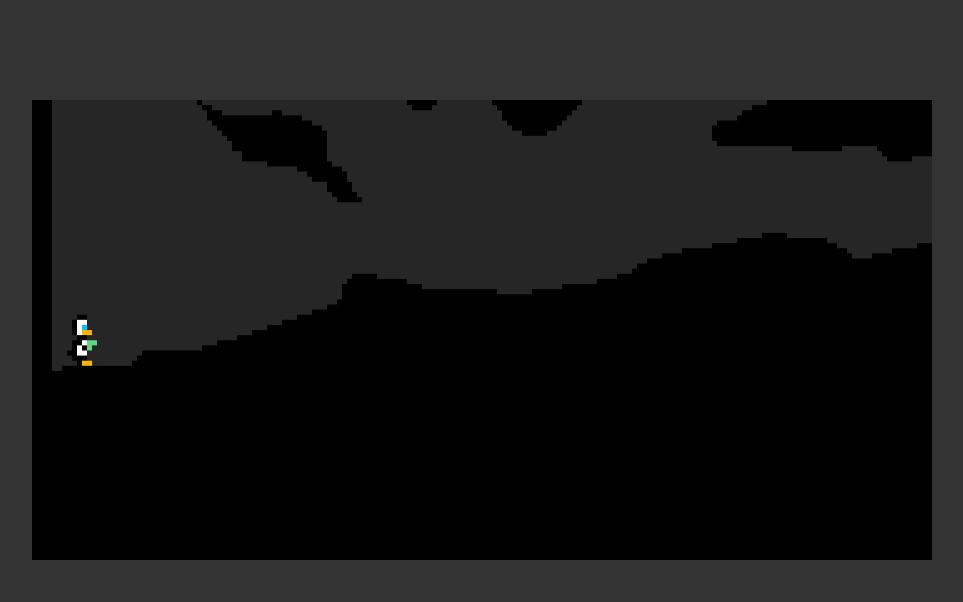
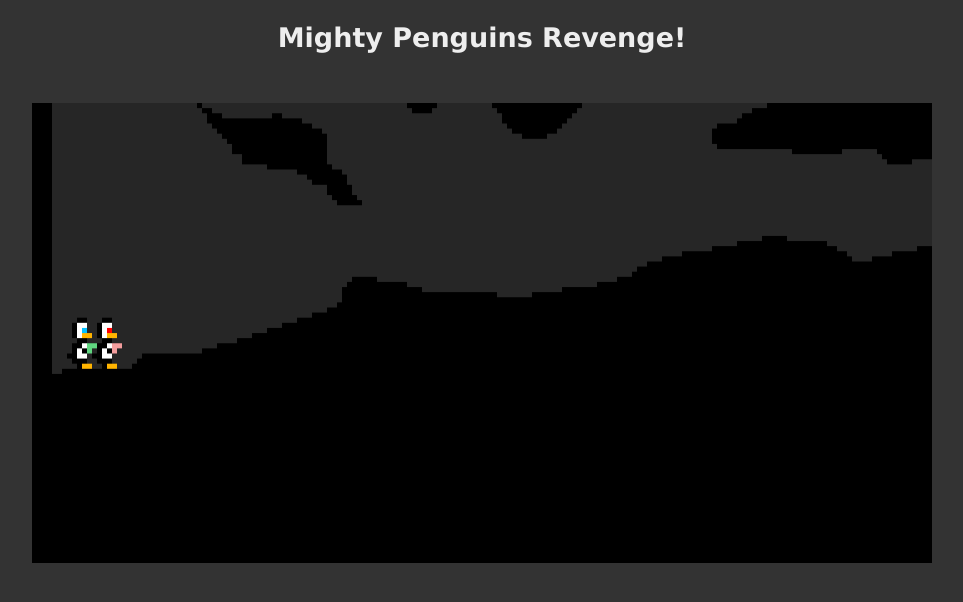
Before and after one commit to afronski/mighty-penguins-revenge, a website: page client/index.html in a window 1280 px wide. Shown: the whole page, without its empty margins (158-1121 px from the left). Drawn offline with Linux system fonts and the light colour scheme.

Commit message:
[#2] Small refactoring related with Entities, Player and Enemies.

```diff
--- a/client/index.html
+++ b/client/index.html
@@ -6,7 +6,11 @@
     <script src="/libraries/jaws.js"></script>
     <script src="/libraries/utils.js"></script>
 
+    <script src="/src/Constants.js"></script>
+    <script src="/src/Entity.js"></script>
+    <script src="/src/Enemy.js"></script>
     <script src="/src/Player.js"></script>
+    <script src="/src/Bullet.js"></script>
     <script src="/src/World.js"></script>
     <script src="/src/Game.js"></script>
     <script src="/src/EntryPoint.js"></script>
@@ -16,7 +20,10 @@
     <title>Mighty Penguins Revenge!</title>
   </head>
 
-  <body class="body-sizing">
-    <canvas width="900" height="450" class="canvas-sizing"></canvas>
+  <body>
+    <section class="container">
+      <h1>Mighty Penguins Revenge!</h1>
+      <canvas width="900" height="450" class="viewport"></canvas>
+    </section>
   </body>
 </html>
--- /dev/null
+++ b/client/src/Bullet.js
@@ -0,0 +1,4 @@
+(function () {
+    "use strict";
+
+} ());
--- /dev/null
+++ b/client/src/Constants.js
@@ -0,0 +1,23 @@
+(function () {
+    "use strict";
+
+    window.Constants = {
+        Scale: 5,
+
+        EntitySize: {
+            Width: 6,
+            Height: 11
+        },
+
+        FrameDurationForEntity: 125,
+
+        JumpingVelocity: -10,
+        MovingVelocity: 4,
+
+        MaxGravity: 10,
+        WorldGravity: 0.5,
+
+        CollisionMargin: 5
+    };
+
+} ());
--- /dev/null
+++ b/client/src/Enemy.js
@@ -0,0 +1,14 @@
+(function (Entity) {
+    "use strict";
+
+    function Enemy(options) {
+        Entity.call(this, options);
+
+        this.initialize("Enemy.png");
+    }
+
+    Enemy.prototype = Entity.prototype;
+
+    window.Enemy = Enemy;
+
+} (window.Entity));
--- /dev/null
+++ b/client/src/Entity.js
@@ -0,0 +1,94 @@
+(function (jaws, Constants) {
+    "use strict";
+
+    var DefaultPosition = {
+        x: 100,
+        y: 100
+    };
+
+    function Entity(options) {
+        if (!options) {
+            options = DefaultPosition;
+        }
+
+        options.scale_image = Constants.Scale;
+        options.anchor = "center_bottom";
+
+        jaws.Sprite.call(this, options);
+
+        this.vx = 0;
+        this.vy = 0;
+
+        this.col_rect = function () {
+            return this.rect().clone();
+        };
+
+        this.prepare = function () {
+            this.vx = 0;
+        };
+
+        this.rest = function () {
+            this.setImage(this.restAnimation.frames[0]);
+        };
+
+        this.jump = function () {
+            if (!this.jumping && this.can_jump) {
+                this.vy = Constants.JumpingVelocity;
+
+                this.jumping = true;
+                this.can_jump = false;
+            } else {
+                this.can_jump = true;
+            }
+        };
+
+        this.right = function () {
+            this.vx = Constants.MovingVelocity;
+            this.flipped = false;
+        };
+
+        this.left = function () {
+            this.vx = -Constants.MovingVelocity;
+            this.flipped = true;
+        };
+
+        this.update = function () {
+            if (this.vx !== 0) {
+                this.setImage(this.runAnimation.next());
+            }
+
+            if (this.jumping) {
+                this.setImage(this.jumpAnimation.frames[0]);
+            }
+
+            if (!this.jumping && this.vy >= 0 && this.vx === 0) {
+                this.setImage(this.restAnimation.frames[0]);
+            }
+        };
+
+        this.initialize = function (assetName) {
+            this.asset = assetName;
+
+            this.animations = new jaws.Animation({
+                sprite_sheet: assetName,
+
+                frame_size: [ Constants.EntitySize.Width, Constants.EntitySize.Height ],
+                frame_duration: Constants.FrameDurationForEntity,
+
+                scale_image: Constants.Scale
+            });
+
+            this.restAnimation = this.animations.slice(0, 2);
+            this.runAnimation = this.animations.slice(2, 6);
+            this.jumpAnimation = this.animations.slice(6, 7);
+
+            // Initial position.
+            this.rest();
+        };
+    }
+
+    Entity.prototype = jaws.Sprite.prototype;
+
+    window.Entity = Entity;
+
+} (window.jaws, window.Constants));
--- a/client/src/Game.js
+++ b/client/src/Game.js
@@ -4,21 +4,29 @@
     var DefaultAssetsPrefix = "/images/",
 
         UsedKeys = [ "up", "down", "left", "right", "space" ],
-
         Assets = [
             "Enemy.png",
             "Player.png"
-        ];
+        ],
+
+        RootPath;
+
+    function getRootPath() {
+        return RootPath;
+    }
 
     function setUp(assetsPath) {
+        RootPath = assetsPath || DefaultAssetsPrefix;
+
         jaws.unpack();
-        jaws.assets.setRoot(assetsPath || DefaultAssetsPrefix).add(Assets);
+        jaws.assets.setRoot(RootPath).add(Assets);
 
         jaws.preventDefaultKeys(UsedKeys);
     }
 
     window.Game = {
-        setUp: setUp
+        setUp: setUp,
+        getRootPath: getRootPath
     };
 
 } (window.jaws));
--- a/client/src/Player.js
+++ b/client/src/Player.js
@@ -1,90 +1,14 @@
-(function (jaws) {
+(function (Entity) {
     "use strict";
 
-    var DefaultPlayerPosition = {
-        x: 100,
-        y: 100
-    };
+    function Player(options) {
+        Entity.call(this, options);
 
-    function Player(options) {
-        if (!options) {
-            options = DefaultPlayerPosition;
-        }
-
-        options.scale_image = 5;
-        options.anchor = "center_bottom";
-
-        jaws.Sprite.call(this, options);
-
-        this.animations = new jaws.Animation({
-            sprite_sheet: "Player.png",
-
-            frame_size: [ 6, 11 ],
-            frame_duration: 125,
-
-            scale_image: options.scale_image
-        });
-
-        this.vx = 0;
-        this.vy = 0;
-
-        this.restAnimation = this.animations.slice(0, 2);
-        this.runAnimation = this.animations.slice(2, 6);
-        this.jumpAnimation = this.animations.slice(6, 7);
-
-        this.col_rect = function () {
-            return this.rect().clone();
-        };
-
-        this.prepare = function () {
-            this.vx = 0;
-        };
-
-        this.rest = function () {
-            this.setImage(this.restAnimation.frames[0]);
-        };
-
-        this.jump = function () {
-            if (!this.jumping && this.can_jump) {
-                this.vy = -10;
-
-                this.jumping = true;
-                this.can_jump = false;
-            } else {
-                this.can_jump = true;
-            }
-        };
-
-        this.right = function () {
-            this.vx = 4;
-            this.flipped = false;
-        };
-
-        this.left = function () {
-            this.vx = -4;
-            this.flipped = true;
-        };
-
-        this.update = function () {
-            if (this.vx !== 0) {
-                this.setImage(this.runAnimation.next());
-            }
-
-            if (this.jumping) {
-                this.setImage(this.jumpAnimation.frames[0]);
-            }
-
-            if (!this.jumping && this.vy >= 0 && this.vx === 0) {
-                this.setImage(this.restAnimation.frames[0]);
-            }
-        };
-
-        // Initial position.
-        this.rest();
+        this.initialize("Player.png");
     }
 
-    Player.prototype = jaws.Sprite.prototype;
+    Player.prototype = Entity.prototype;
 
     window.Player = Player;
 
-} (window.jaws));
+} (window.Entity));
--- a/client/src/World.js
+++ b/client/src/World.js
@@ -1,8 +1,5 @@
-(function (jaws, Player, isTrue) {
+(function (jaws, Player, Enemy, Constants, isTrue) {
     "use strict";
-
-    var MaxGravity = 10,
-        WorldGravity = 0.5;
 
     // Constructor.
     function World(mapName) {
@@ -10,7 +7,7 @@
 
         this.map = mapName;
 
-        this.terrain = new jaws.Sprite({ x: 0, y: 0, image: this.map, scale_image: 5 });
+        this.terrain = new jaws.Sprite({ x: 0, y: 0, image: this.map, scale_image: Constants.Scale });
         context = this.terrain.asCanvasContext();
 
         this.rawTerrain = context.getImageData(0, 0, this.terrain.width, this.terrain.height).data;
@@ -34,11 +31,12 @@
     function drawing() {
         this.terrain.draw();
         this.player.draw();
+        this.enemy.draw();
     }
 
     function applyGravity(object) {
-        if (object.vy < MaxGravity) {
-            object.vy += WorldGravity;
+        if (object.vy < Constants.MaxGravity) {
+            object.vy += Constants.WorldGravity;
         }
     }
 
@@ -75,6 +73,7 @@
     function move(object) {
         var target = Math.abs(object.vy),
             step = Math.floor(object.vy / target),
+            bottom,
             i;
 
         for (i = 0; i < target; ++i) {
@@ -96,10 +95,11 @@
 
         for (i = 0; i < target; ++i) {
             object.x += step;
+            bottom = object.y - object.height;
 
-            if (terrainInRect.call(this, object.x, object.y - object.height, 1, object.height)) {
-                if (!terrainInRect.call(this, object.x, object.y - object.height - 5, 1, object.height)) {
-                    object.y -= 5;
+            if (terrainInRect.call(this, object.x, bottom, 1, object.height)) {
+                if (!terrainInRect.call(this, object.x, bottom - Constants.CollisionMargin, 1, object.height)) {
+                    object.y -= Constants.CollisionMargin;
                 }
 
                 object.x -= step;
@@ -124,26 +124,37 @@
 
     // Public methods.
     World.prototype.setup = function () {
-        this.player = new Player({ x: 10 * 5, y: 670 * 5 });
+        this.player = new Player({ x: 10 * Constants.Scale, y: 670 * Constants.Scale });
         this.viewport = new jaws.Viewport({ max_x: this.terrain.width, max_y: this.terrain.height });
+
+        this.enemy = new Enemy({ x: 15 * Constants.Scale, y: 670 * Constants.Scale });
+        var owner = this;
+
+        setInterval(function () {
+            owner.enemy.jump();
+        }, 2000);
 
         jaws.context.mozImageSmoothingEnabled = false;
     };
 
     World.prototype.update = function () {
         this.player.prepare();
+        this.enemy.prepare();
 
         // Handle input.
         handleKeyboard.call(this);
 
         // Update all entities.
         this.player.update();
+        this.enemy.update();
 
         // Applying physics.
         applyGravity(this.player);
+        applyGravity(this.enemy);
 
         // Move all entities.
         move.call(this, this.player);
+        move.call(this, this.enemy);
 
         // Recenter view around player.
         this.viewport.centerAround(this.player);
@@ -158,4 +169,4 @@
     // Exporting API to the public access.
     window.World = World;
 
-} (window.jaws, window.Player, window.isTrue));
+} (window.jaws, window.Player, window.Enemy, window.Constants, window.isTrue));
--- a/client/stylesheets/main.css
+++ b/client/stylesheets/main.css
@@ -3,13 +3,7 @@ html {
 }
 
 body {
-  width: 500px;
-
-  padding: 0px;
-  margin: 0px auto;
-
-  font: 13px Verdana;
-  text-align: left;
+  font: 18px Verdana;
 
   color: #EEE;
   background: #333;
@@ -30,14 +24,17 @@ canvas {
   border: 0;
   background: rgba(0, 0, 0, 0.25);
 
-  margin-top: 100px;
+  margin-top: 50px;
 }
 
-.body-sizing {
-  width: 900px
+.container {
+  width: 900px;
+  margin: 0 auto;
+
+  text-align: center;
 }
 
-.canvas-sizing {
+.viewport {
   width: 900px;
   height: 460px;
 }
```
Also changed, not shown: test/client/Entities.test.html (+9 -2 lines), test/client/suites/Bullet.test.js (added, +4 -0 lines), test/client/suites/Enemy.test.js (added, +10 -0 lines), test/client/suites/Entity.test.js (added, +114 -0 lines), test/client/suites/Game.test.js (+8 -2 lines), test/client/suites/Player.test.js (+5 -92 lines).
